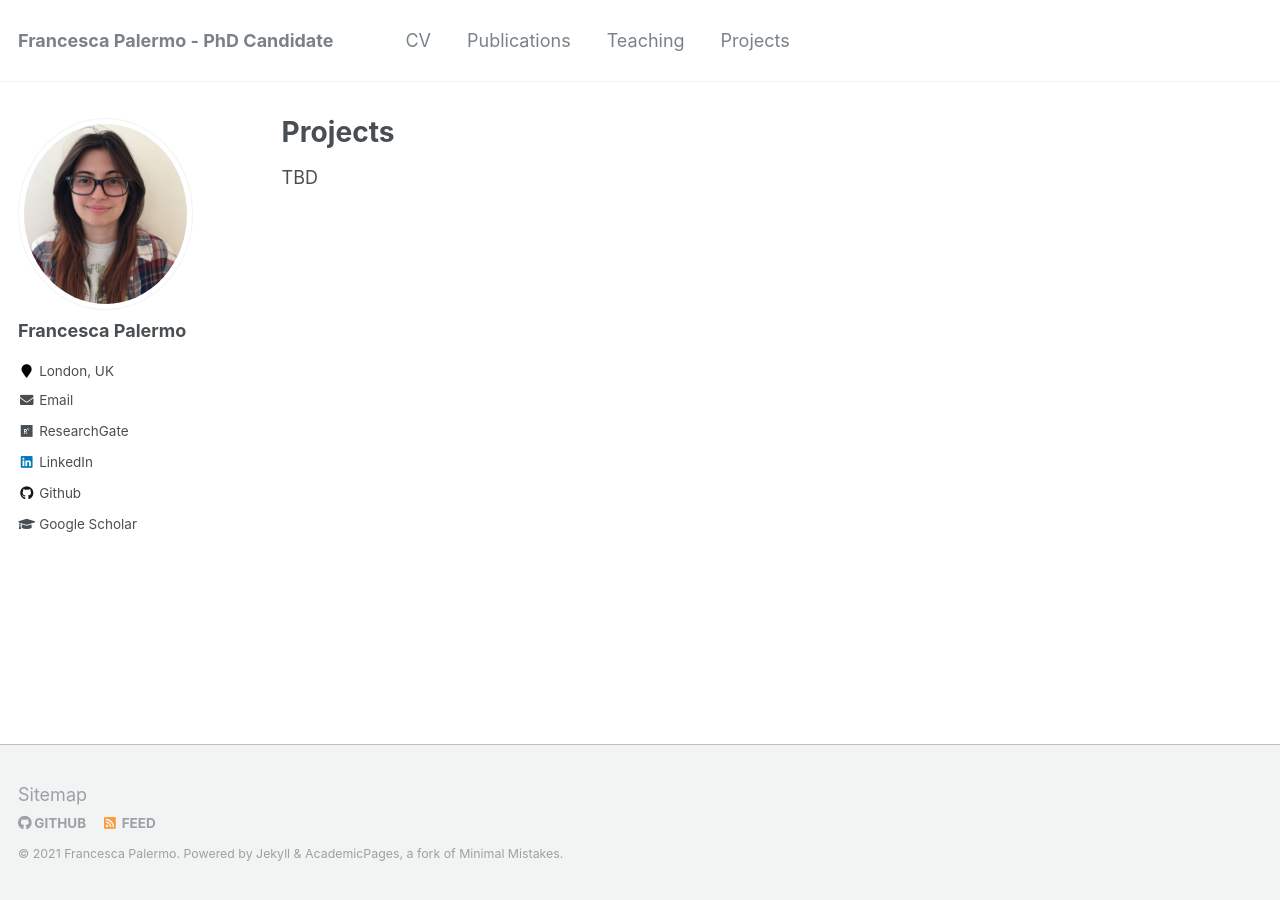
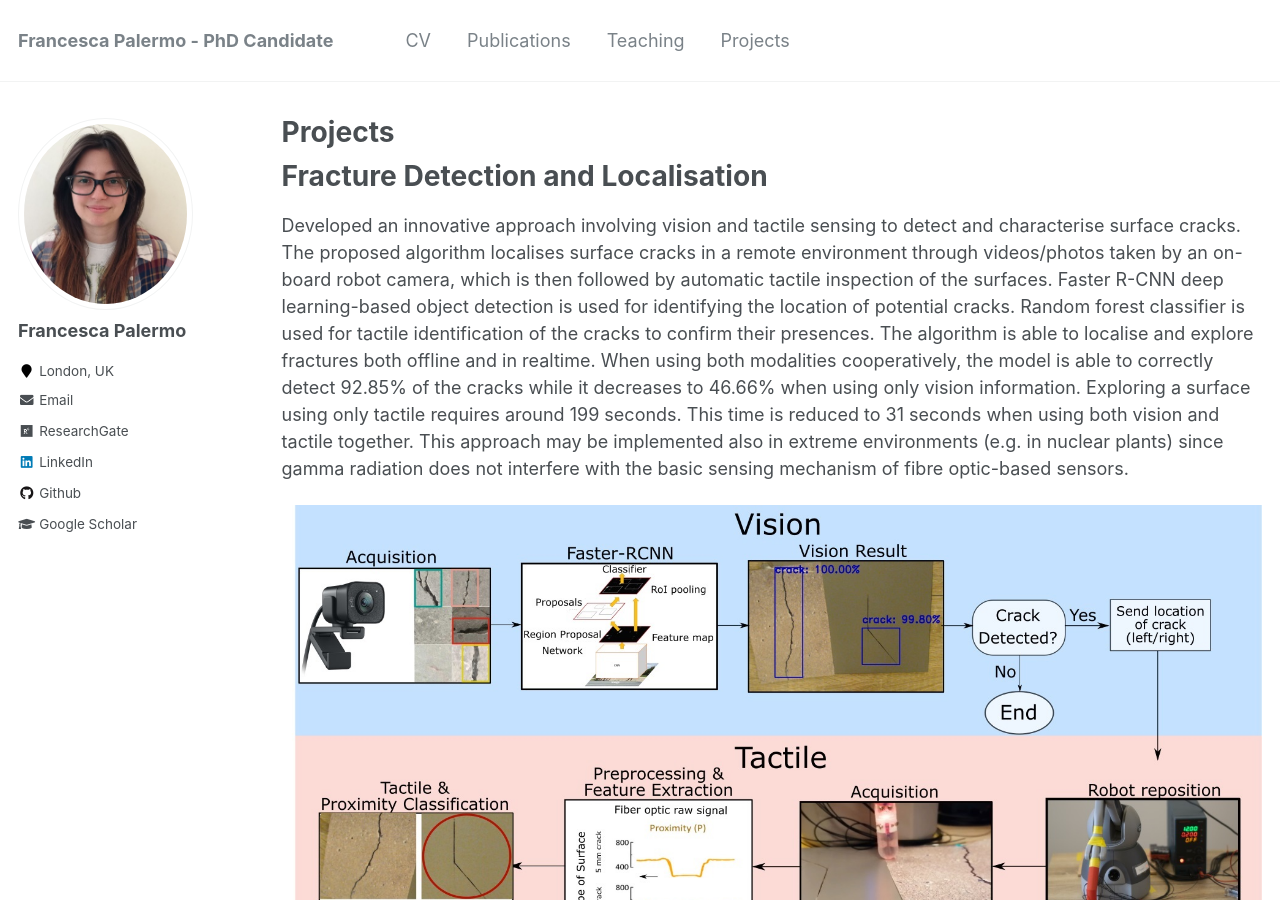
Before and after one commit to francescapalermo/francescapalermo.github.io, a Jekyll site: the page built from _pages/projects.md, in a window 1280 px wide and 900 px high. Built offline with Jekyll 4.4.1, drawn with Linux system fonts in a browser that asks for light colours; some of the changed text lies outside the part shown.

Commit message:
updated projects

```diff
--- a/_pages/projects.md
+++ b/_pages/projects.md
@@ -5,5 +5,54 @@
 author_profile: true
 ---
 
+Fracture Detection and Localisation
+======
+Developed an innovative approach involving vision and tactile sensing to detect and characterise surface cracks.
+The proposed algorithm localises surface cracks in a remote environment through videos/photos taken by an on-board robot camera, which is then followed by automatic tactile inspection of the surfaces.
+Faster R-CNN deep learning-based object detection is used for identifying the location of potential cracks.
+Random forest classifier is used for tactile identification of the cracks to confirm their presences.
+The algorithm is able to localise and explore fractures both offline and in realtime.
+When using both modalities cooperatively, the model is able to correctly detect 92.85% of the cracks while it decreases to 46.66% when using only vision information.
+Exploring a surface using only tactile requires around 199 seconds. This time is reduced to 31 seconds when using both vision and tactile together.
+This approach may be implemented also in extreme environments (e.g. in nuclear plants) since gamma radiation does not interfere with the basic sensing mechanism of fibre optic-based sensors.
 
-TBD
+
+
+![multimodal Image](https://github.com/francescapalermo/francescapalermo.github.io/blob/master/_projects/multi_modal_algorithm_horizontal_complete.jpg?raw=true)
+
+<iframe width="420" height="315"
+src="https://www.youtube.com/embed/UEqlDOTNtKc">
+</iframe>
+
+For more information, check the related papers [1](https://www.frontiersin.org/articles/10.3389/frobt.2020.513004/full), [2](https://ieeexplore.ieee.org/abstract/document/9196936)
+
+Hololyo
+======
+An augmented reality application developed in Unity. It allows amputatees to train the
+muscles of the forearm with a virtual arm
+
+
+Nao Interface
+======
+A mobile application for Android which allows the user to send vocal commands to a
+Nao Robot, through a client-server connection. Available on https://sites.google.com/view/
+nao-interface
+
+Android Pokédex
+======
+Mobile application for Android which uses Google API and Voice Search
+
+
+EEG Classification and Analysis
+======
+Classification of EEG signals through the usage of the software Neucube
+
+
+OpenCV-Matlab Kuka Control
+======
+Medical Robotics project based on interaction between Matlab and OpenCV based on paper Mutual-
+Information Based on Visual Servoing (A. Dame, E. Marchand)
+
+The Little Knight
+======
+Game based on WebGL using Javascript library (Three.js).
```
Also changed, not shown: _projects/portfolio-1.md (deleted, +0 -7 lines), _projects/portfolio-2.html (deleted, +0 -7 lines), _publications/4palermo2020ICRA.md (+1 -1 lines), _projects/multi_modal_algorithm_horizontal_complete.jpg (added), images/projects/multi_modal_algorithm_horizontal_complete.jpg (added).
